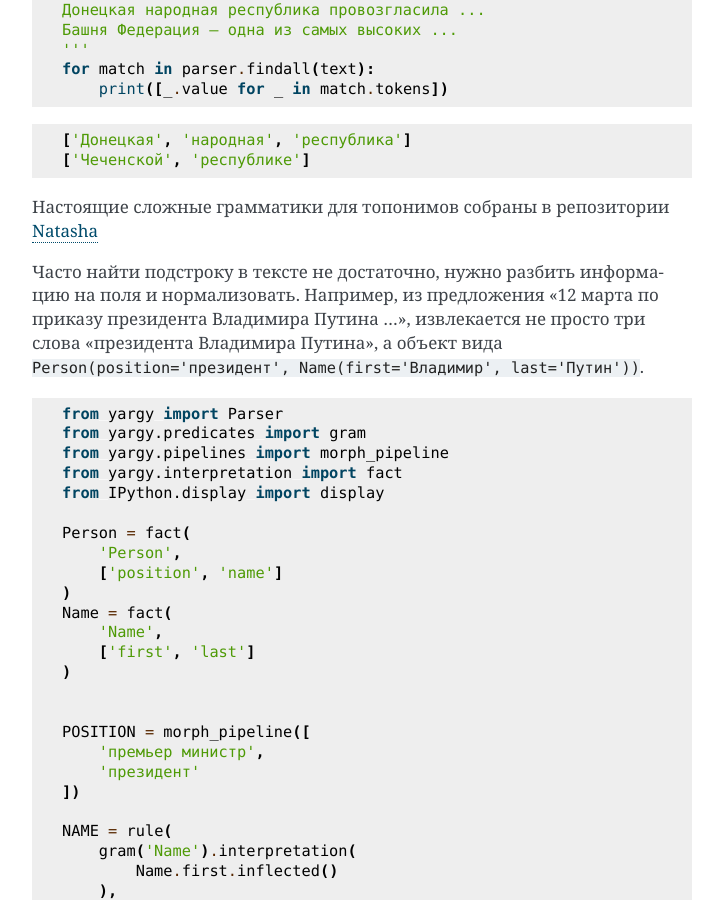
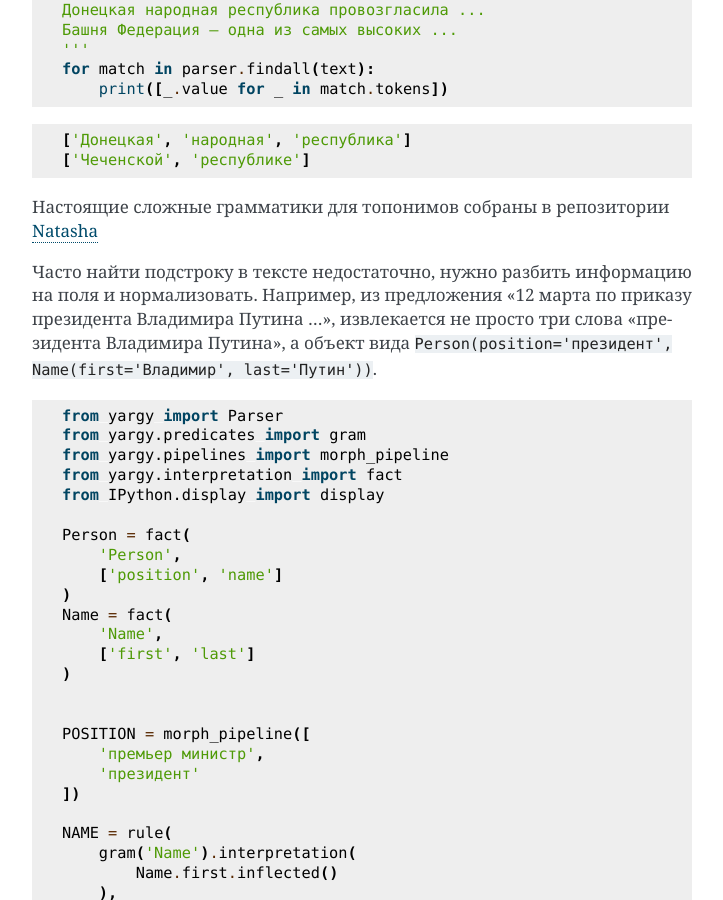
Before and after one commit to natasha/yargy, a Sphinx documentation site: the page built from docs/index.rst, in a window 1280 px wide and 900 px high, scrolled down 2202 px. Shown: the whole window, without its empty margins (388-1111 px from the left). Built offline with Sphinx 7.4.7, drawn with Linux system fonts in a browser that asks for light colours; some of the changed text lies outside the part shown.

Commit message:
Fix typos in docs via spell-check (#52)

```diff
--- a/docs/index.rst
+++ b/docs/index.rst
@@ -126,7 +126,7 @@ Yargy заточен под работу с естественными текс
 Настоящие сложные грамматики для топонимов собраны в репозитории
 `Natasha <https://github.com/natasha/natasha>`__
 
-Часто найти подстроку в тексте не достаточно, нужно разбить информацию
+Часто найти подстроку в тексте недостаточно, нужно разбить информацию
 на поля и нормализовать. Например, из предложения "12 марта по приказу
 президента Владимира Путина ...", извлекается не просто три слова
 "президента Владимира Путина", а объект вида
```
Also changed, not shown: other parts of docs/index.rst (+1 -1 lines).
